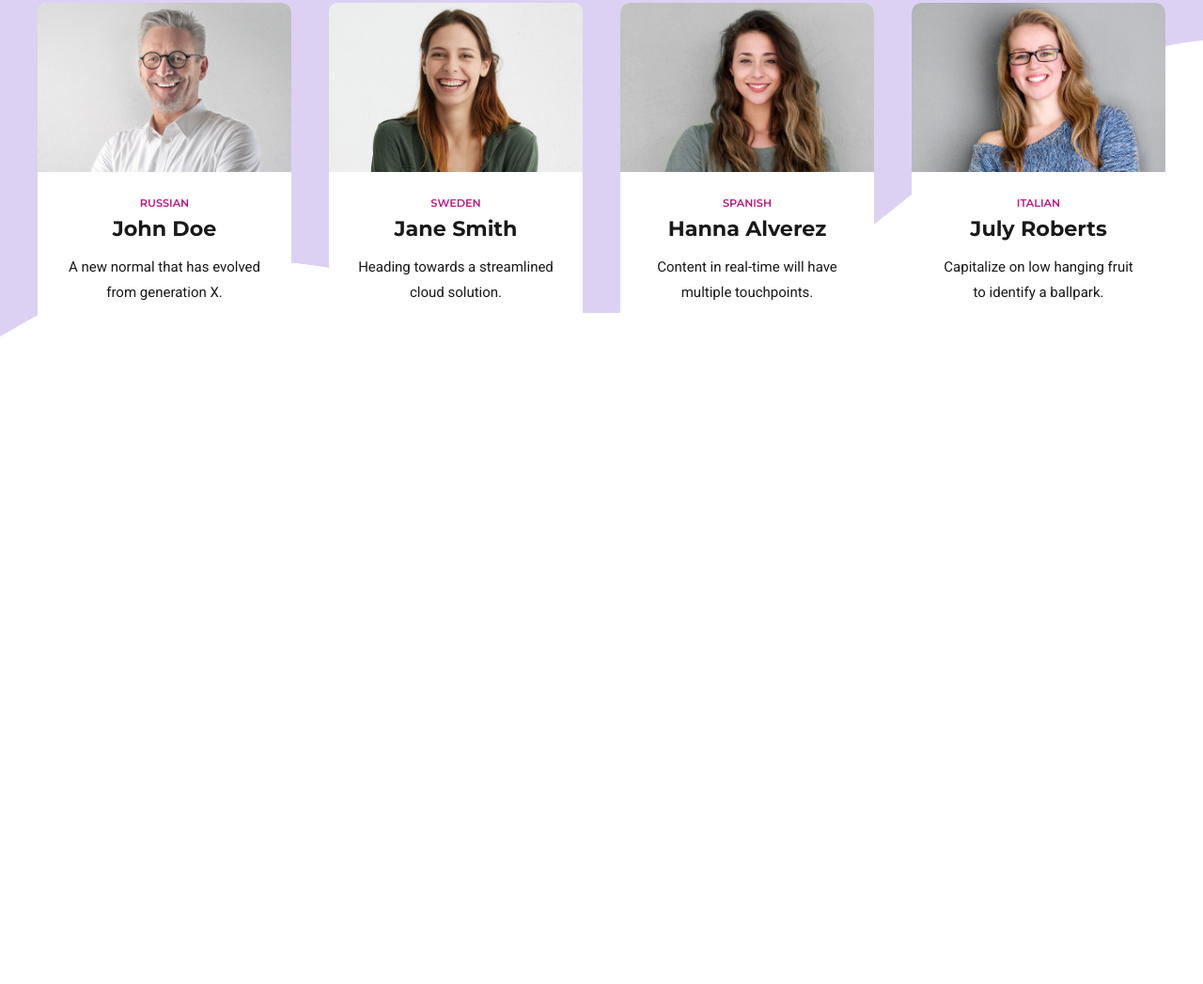
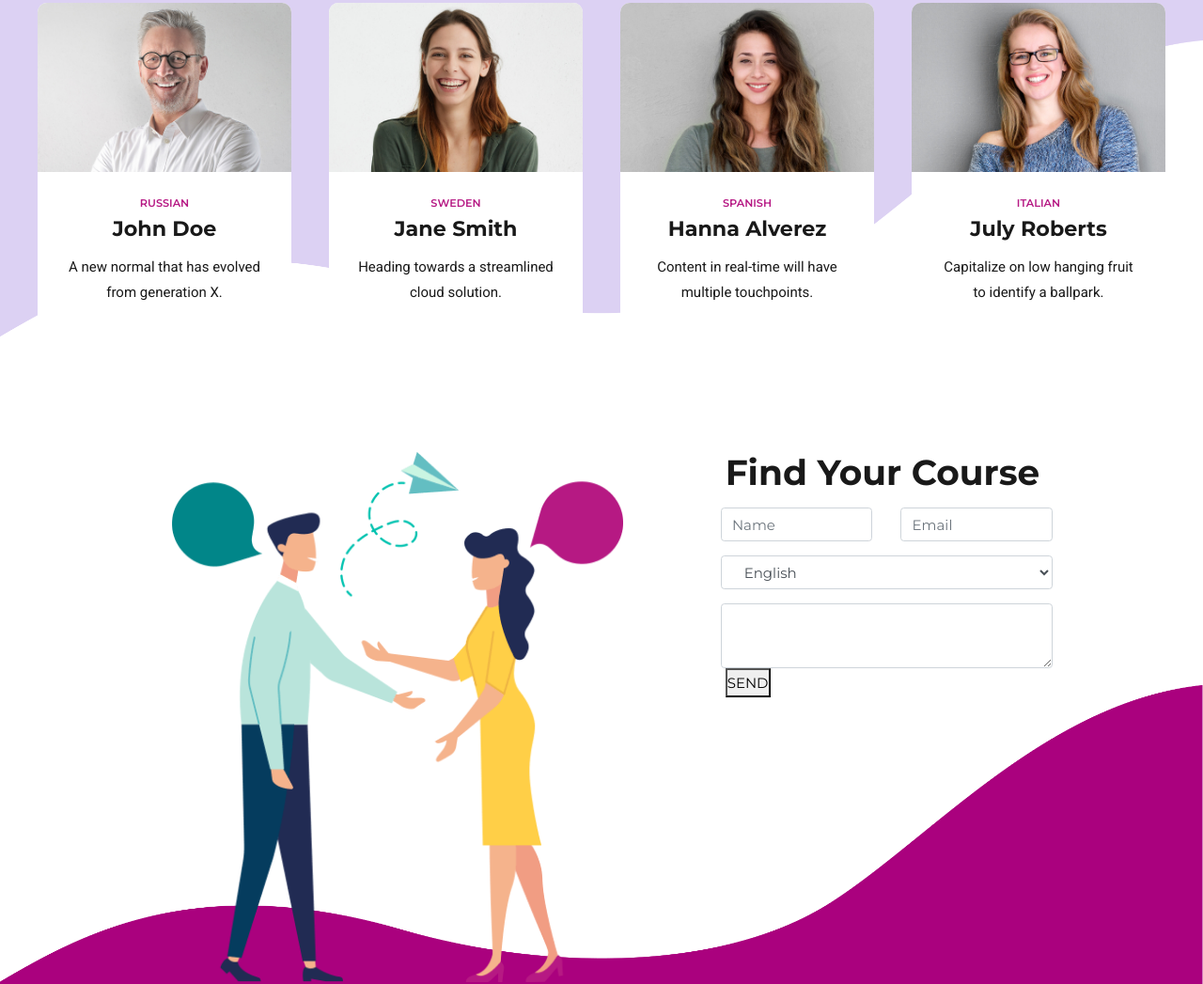
Before and after one commit to phanquang07/Our_Teach, a plain HTML site: page index.html in a window 1280 px wide. Shown: the part 1135-2182 px from the top of the page at 94% size. Before the commit the page ends 1495 px from the top, so only its background shows below. Drawn offline with nearby package versions, Linux system fonts and the light colour scheme.

Commit message:
update register course

```diff
--- a/assets/scss/Pages/_about.scss
+++ b/assets/scss/Pages/_about.scss
@@ -50,3 +50,34 @@
     }
   }
 }
+
+// Register course
+.container-1000 {
+  max-width: 1040px;
+  padding: 0 20px;
+  margin: 0 auto;
+}
+
+.register-course {
+  padding-top: 60px;
+  background-image: url(../img/accent_bottom_wave_01.png);
+  background-size: contain;
+  background-position: bottom;
+  background-repeat: no-repeat;
+  .register-course-item {
+    margin-top: 60px;
+    .register-right-contents {
+      background-color: $color-white;
+      border-radius: 10px;
+      padding: 0 25px;
+
+      h2 {
+        @include styleText($color-primary, 37.5px, $fw700)
+      }
+    }
+  }
+}
+
+.form-item {
+  margin-top: 15px;
+}
--- a/index.html
+++ b/index.html
@@ -31,6 +31,7 @@
   </head>
 
   <body>
+    <!-- Header -->
     <header class="header">
       <div class="container-xl pd30">
         <nav class="navbar navbar-expand-xl navbar-light header-nav">
@@ -84,6 +85,7 @@
         </nav>
       </div>
     </header>
+    <!-- Carousel -->
     <section class="our-carousel">
       <div class="container-xl">
         <div class="carousel-contents row">
@@ -97,6 +99,7 @@
         </div>
       </div>
     </section>
+    <!-- Our Team -->
     <section class="our-team">
       <div class="container-xl">
         <div class="team-list row">
@@ -247,6 +250,66 @@
         </div>
       </div>
     </section>
+    <!-- Register course -->
+    <section class="register-course">
+      <div class="container-1000">
+        <div class="register-contents row">
+          <div class="register-course-item col col-12 col-lg-7">
+            <img
+              src="./assets/img/register-course.png"
+              alt=""
+              class="img-fluid"
+            />
+          </div>
+          <div class="register-course-item col col-12 col-lg-5">
+            <div class="register-right-contents">
+              <h2>Find Your Course</h2>
+              <form action="">
+                <div class="form-item row">
+                  <div class="col-6">
+                    <input
+                      type="text"
+                      class="form-control"
+                      placeholder="Name"
+                    />
+                  </div>
+                  <div class="col-6">
+                    <input
+                      type="text"
+                      class="form-control"
+                      placeholder="Email"
+                    />
+                  </div>
+                </div>
+                <div class="form-item row">
+                  <div class="col-12">
+                    <select
+                      class="form-control col col-12"
+                      id="exampleFormControlSelect1"
+                    >
+                      <option>English</option>
+                      <option>Frech</option>
+                      <option>German</option>
+                      <option>China</option>
+                    </select>
+                  </div>
+                </div>
+                <div class="form-item row">
+                  <div class="col-12">
+                    <textarea
+                      class="form-control col col-12"
+                      id="exampleFormControlTextarea1"
+                      rows="3"
+                    ></textarea>
+                  </div>
+                </div>
+                <button class="btn-course">SEND</button>
+              </form>
+            </div>
+          </div>
+        </div>
+      </div>
+    </section>
     <script
       src="https://cdn.jsdelivr.net/npm/jquery@3.5.1/dist/jquery.slim.min.js"
       integrity="sha384-DfXdz2htPH0lsSSs5nCTpuj/zy4C+OGpamoFVy38MVBnE+IbbVYUew+OrCXaRkfj"
```
Also changed, not shown: assets/css/main.css, assets/img/register-course.png (added), 1 other file.
